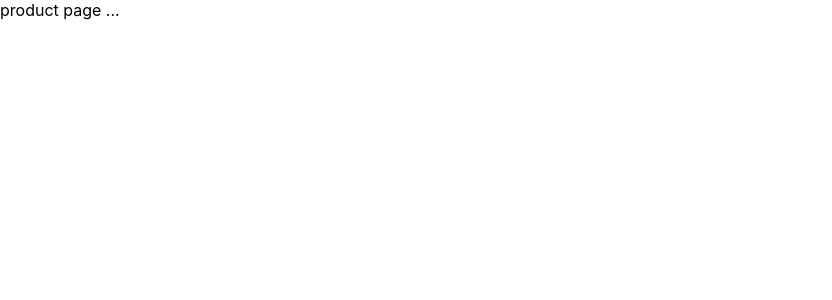
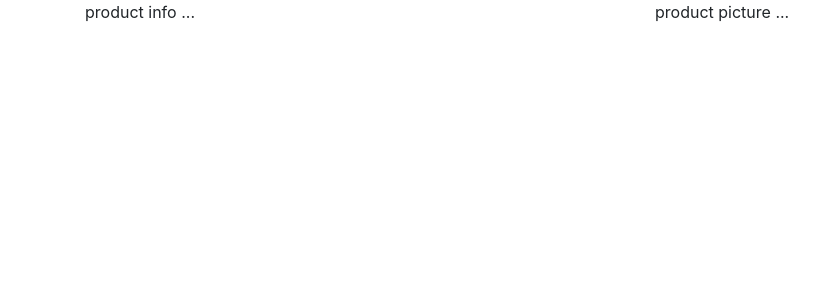
Before and after one commit to ALHatfield/react-test-master, a React (Create React App) app in the folder client/: page / in a window 1280 px wide. Shown: the top 300 px of the page, without its empty margins (0-832 px from the left). Built offline with nearby package versions, Linux system fonts and the light colour scheme.

Commit message:
added bootstrap, pages folder and added empty components

```diff
--- a/client/public/index.html
+++ b/client/public/index.html
@@ -5,6 +5,7 @@
     <meta name="viewport" content="width=device-width, initial-scale=1" />
     <meta name="theme-color" content="#000000" />
     <link rel="manifest" href="%PUBLIC_URL%/manifest.json" />
+    <link href="https://stackpath.bootstrapcdn.com/bootstrap/4.3.1/css/bootstrap.min.css" rel="stylesheet" integrity="sha384-ggOyR0iXCbMQv3Xipma34MD+dH/1fQ784/j6cY/iJTQUOhcWr7x9JvoRxT2MZw1T" crossorigin="anonymous">
     <title>React App</title>
   </head>
   <body>
--- a/client/src/App.js
+++ b/client/src/App.js
@@ -1,6 +1,6 @@
 import React from 'react';
 import './App.css';
-import ProductPage from './components/ProductPage';
+import ProductPage from './pages/Product'
 
 function App() {
   return (
--- a/client/src/components/ProductPage.js
+++ /dev/null
@@ -1,13 +0,0 @@
-import React, { Component } from 'react';
-
-class ProductPage extends Component {
-    render() {
-        return (
-            <div>
-                product page ...
-            </div>
-        );
-    }
-}
-
-export default ProductPage;
--- /dev/null
+++ b/client/src/pages/Product.js
@@ -0,0 +1,20 @@
+import React, { Component } from 'react';
+
+class Product extends Component {
+    render() {
+        return (
+            <div className="container">
+                <div className="row">
+                    <div className="col-12 col-md-6">
+                        product info ...
+                    </div>
+                    <div className="col-12 col-md-6">
+                        product picture ...
+                    </div>
+                </div>
+            </div>
+        );
+    }
+}
+
+export default Product;
```
